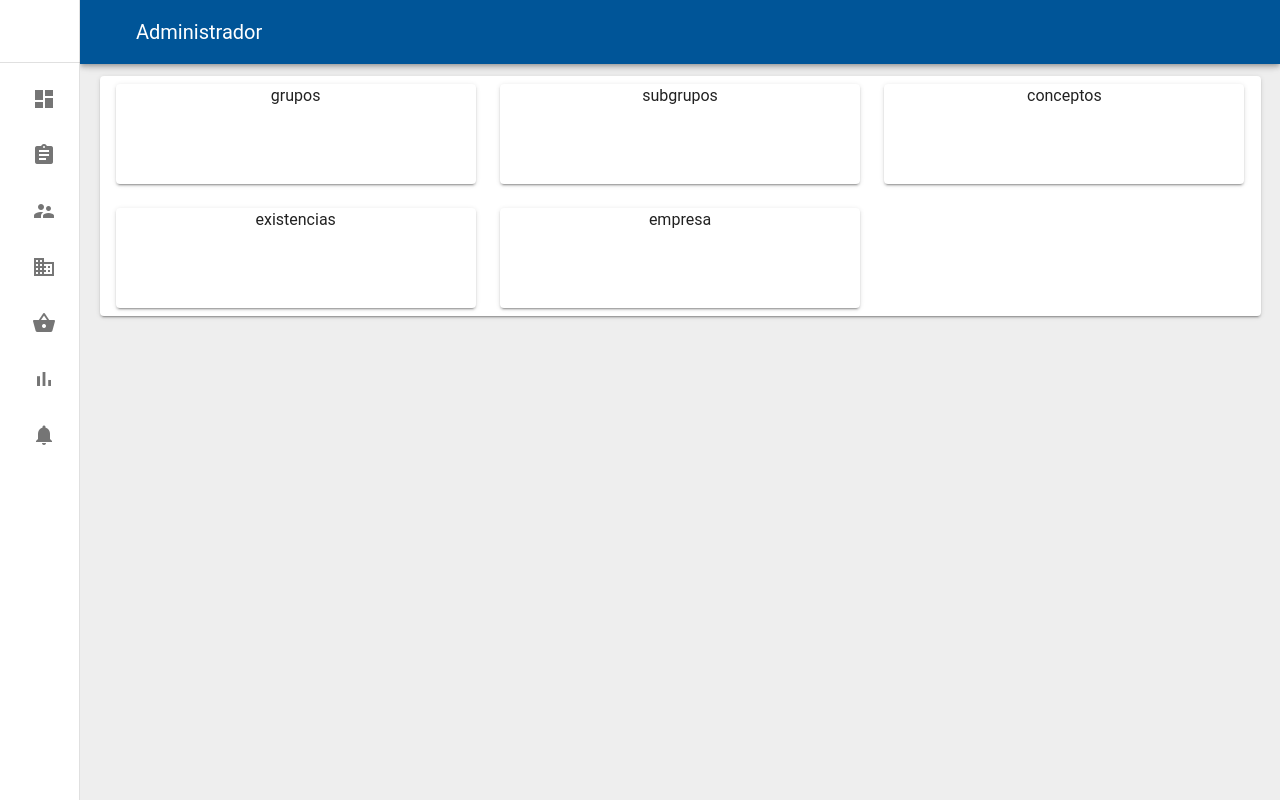
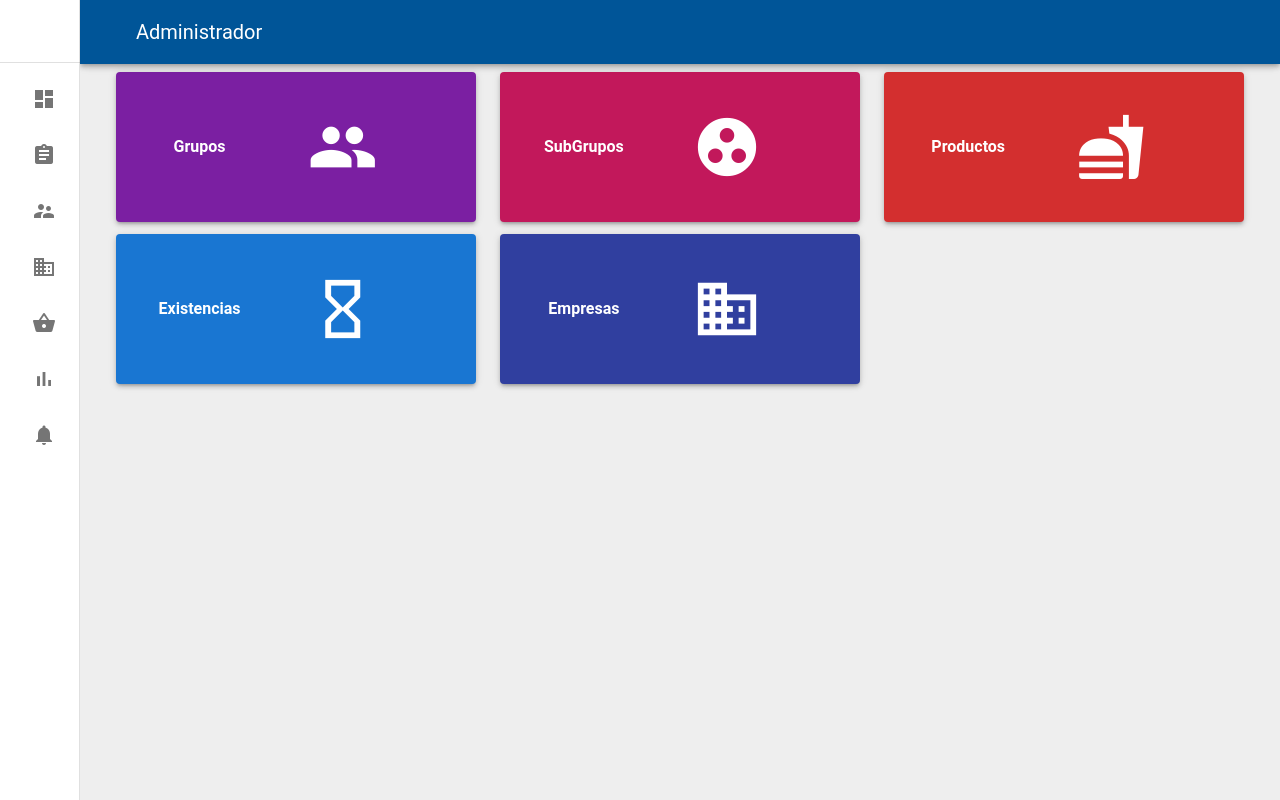
Before and after one commit to iriojose/hoyprovoca-admin, a Vue app: page /inventario in a window 1280 px wide. Built offline with nearby package versions, Linux system fonts and the light colour scheme; what vue-croppa would draw is missing.

Commit message:
diseño de crud en inventario

```diff
--- a/src/components/formInventario/FormExistencia.vue
+++ b/src/components/formInventario/FormExistencia.vue
@@ -65,7 +65,7 @@
                     </v-col>
                     <v-col cols="12" md="3" sm="10" offset-sm="1" v-for="(resultado,i) in resultados" :key="i" class="ma-1 pa-2">
                         <v-card @click="postMovimiento(resultado)" width="100%" height="200" elevation="0">
-                            <v-img contain height="200" width="100%" :src="'http://localhost:81/api/images/'+resultado.imagen"></v-img>
+                            <v-img contain height="200" width="100%" :src="ruta+resultado.imagen"></v-img>
                         </v-card>
                     </v-col>
                 </v-row>
@@ -83,7 +83,7 @@
                 <v-icon dark>
                     check_circle
                 </v-icon>
-                Se ha  exitosamente.
+                Se ha editado exitosamente.
             </div>
         </v-snackbar>
    </div>
@@ -97,7 +97,6 @@ import validations from '@/validations/validations';
     export default {
         data() {
             return {
-                ruta:'http://192.168.0.253:81/api/images/',
                 loading:false,
                 snackbar:false,
                 error:null,
@@ -106,6 +105,7 @@ import validations from '@/validations/validations';
                 precio:null,
                 empresa:null,
                 ...validations,
+                ruta:'http://192.168.0.253:81/api/images/',
                 data:{
                     depositos_id:1,
                     conceptos_id:0,
--- a/src/components/formInventario/FormGrupo.vue
+++ b/src/components/formInventario/FormGrupo.vue
@@ -1,8 +1,47 @@
 <template>
+    <v-container>
+        <v-toolbar flat color="white">
+            <v-toolbar-title>Grupos</v-toolbar-title>
+            <v-spacer></v-spacer>
+            <v-btn color="#005598" dark class="mb-2" @click="dialog=!dialog">
+                Nuevo <v-icon dark class="mx-2">add_circle</v-icon>
+            </v-btn>
+        </v-toolbar>
+        <v-data-table
+            :headers="headers"
+            :items="grupos"
+            sort-by="id"
+            class="elevation-0"
+        >
+            <template v-slot:item.action="{ item }">
+                <v-icon
+                    small
+                    class="mr-2"
+                    @click="editItem(item)"
+                >
+                    edit
+                </v-icon>
+                <v-icon
+                    small
+                    @click="deleteItem(item)"
+                >
+                    delete
+                </v-icon>
+            </template>
+        </v-data-table>
+
+        <v-dialog v-model="dialog" width="600">
+            <v-card>
+                <v-card-title>
+                    Agregar
+                    <v-spacer></v-spacer>
+                    <v-icon @click="dialog = false">
+                        cancel
+                    </v-icon>
+                </v-card-title>
+                <v-card-text>
                     <v-form v-model="valid" @submit.prevent="">
-        <v-row justify="center" align="center" class="fill-height">
-            <v-col cols="12" md="4" sm="12">
-                <v-card width="100%" height="500" elevation="5" class="pa-5">
+                        <v-card width="100%" height="500" elevation="0" class="pa-5">
                             <v-row>
                                 <v-col cols="12" md="12" sm="12">
                                     <v-card width="100%" height="220" class="pa-2">
@@ -36,22 +75,25 @@
                                     />
                                 </v-col>
                                 <v-col cols="12" md="12" sm="12">
+                                    <v-card-actions>
+                                        <v-spacer></v-spacer>
                                         <v-btn
-                                block
-                                color="#005598"
-                                width="100%"
                                             :dark="valid"
                                             :disabled="!valid"
                                             class="white--text caption"
-                                @click="postGrupos"
                                         >
                                             Enviar
                                         </v-btn>
+                                        <v-btn @click="dialog = false">cancelar</v-btn>
+                                    </v-card-actions>
                                 </v-col>
                             </v-row>
                         </v-card>
-            </v-col>
-        </v-row>
+                    </v-form>
+                </v-card-text>
+
+            </v-card>
+        </v-dialog>
 
         <v-snackbar v-model="snackbar" :color="error ? '#C62828':'#2E7D32'" right>
             <div v-if="error">
@@ -64,10 +106,10 @@
                 <v-icon dark>
                     check_circle
                 </v-icon>
-                Se ha registrado exitosamente.
+                La instrucción se ejecuto exitosamente.
             </div>
         </v-snackbar>
-    </v-form>
+    </v-container>
 </template>
 
 <script>
@@ -77,11 +119,21 @@ import validations from '@/validations/validations';
     export default {
         data() {
             return {
+                dialog: false,
+                headers: [
+                    {text: 'Id',align: 'left',sortable: true,value:'id',},
+                    { text: 'Nombre',sortable: true, value: 'nombre' },
+                    { text: 'Visualizar', value: 'visualizar' },
+                    { text: 'posicion', value: 'posicion' },
+                    { text: 'Imagen', value: 'imagen' },
+                    { text: 'Acciones', value: 'action', sortable: false },
+                ],
+                grupos:[],
                 valid:false,
                 snackbar:false,
                 error:null,
                 imagen:null,
-                showImage:null,
+                showImage:'http://192.168.0.253:81/api/images/default.png',
                 ...validations,
                 rules: [
                     value => !value || value.size < 2000000 || 'Debe pesar menos de 2 MB!',
@@ -90,14 +142,47 @@ import validations from '@/validations/validations';
                     nombre:'',
                     visualizar:1,
                     posicion:1,
-                    imagen:"default"
+                    imagen:"default.png"
                 }
             }
         },
+        mounted() {
+            this.getGrupos();
+        },
         methods: {
+            getGrupos(){
+                Grupos().get("/").then((response) => {
+                    this.grupos = response.data.data;
+                }).catch(e => {
+                    console.log(e);
+                });
+            },
+            deleteGrupos(item){
+                Grupos().delete(`/${item.id}`).then((response) =>{
+                    console.log(response);
+                    const index = this.grupos.indexOf(item);
+                    this.grupos.splice(index, 1);
+                    this.snackbar=true;
+                }).catch(e => {
+                    console.log(e);
+                    this.snackbar=true;
+                    this.error="Ocurrio un error.";
+                });
+            },
+            update(item){
+                Grupos().post(`/${item.id}`).then((response) => {
+                    console.log(response);
+                    const index = this.grupos.indexOf(item);
+                    this.grupos[index]=item;
+                    this.snackbar=true;
+                }).catch(e => {
+                    console.log(e);
+                    this.snackbar=true;
+                    this.error="Ocurrio un error.";
+                })
+            },
             postGrupos(){
                 this.error=null;
-
                 Grupos().post("/",{data:this.data}).then((response) => {
                     console.log(response);
                     this.snackbar=true;
@@ -117,6 +202,12 @@ import validations from '@/validations/validations';
                     }
                     reader.readAsDataURL(evt);
                 }
+            },
+            deleteItem(item){
+                confirm('¿Esta seguro de eliminar este Grupo?') && this.deleteGrupos(item);
+            },
+            editItem(item){
+                console.log(item);
             }
         },
     }
--- a/src/components/navbar/BarraLateral.vue
+++ b/src/components/navbar/BarraLateral.vue
@@ -41,7 +41,7 @@ import {mapState, mapActions} from 'vuex';
         data(){
             return{
                 items:[
-                    {icon:"dashboard",text:"Principal",path:"/"},
+                    {icon:"dashboard",text:"Principal",path:"/dashboard"},
                     {icon:"assignment",text:"Inventario",path:"/Inventario"},
                     {icon:"supervisor_account",text:"Clientes",path:"/clientes"},
                     {icon:"business",text:"Empresas",path:"/empresas"},
--- /dev/null
+++ b/src/services/ruta.js
@@ -0,0 +1,5 @@
+
+//ruta para acceder a las imagenes
+const ruta=process.env.VUE_APP_RUTA;
+
+export default ruta;
--- a/src/views/inventario/Inventario.vue
+++ b/src/views/inventario/Inventario.vue
@@ -1,13 +1,24 @@
 <template>
     <div>
-        <v-card width="100%" class="px-4 py-2">
+        <v-card width="100%" class="px-4 py-2" elevation="0" color="#eee">
             <v-row>
                 <v-col cols="12" sm="12" lg="4" md="6" v-for="(opcion,i) in opciones" :key="i" @click="openDialog(i+1)">
                    <v-tooltip right>
                         <template v-slot:activator="{ on }">
-                           <v-card width="100%" height="100" v-on="on">
-                                <div class="text-center">{{opcion.icon}}</div>
-                            </v-card>
+                            <v-hover v-slot:default="{hover}">
+                                <v-card width="100%" height="150" v-on="on" :color="opcion.color" :elevation="hover ? 10:3">
+                                    <v-row justify="center" align="center" class="fill-height">
+                                        <v-col cols="12" sm="6" md="6">
+                                                <div class="text-center white--text font-weight-bold">{{opcion.text}}</div>
+                                        </v-col>
+                                        <v-col cols="12" sm="6" md="6">
+                                            <v-icon dark size="70">
+                                                {{opcion.icon}}
+                                            </v-icon>
+                                        </v-col>
+                                    </v-row>
+                                </v-card>
+                            </v-hover>
                         </template>
                         <span>{{opcion.text}}</span>
                    </v-tooltip>
@@ -23,11 +34,11 @@
                     </v-icon>
                 </v-btn>
                 <v-spacer></v-spacer>
-                    <div class="title font-weight-bold" v-show="opc==1">Crear Grupo</div>
-                    <div class="title font-weight-bold" v-show="opc==2">Crear SubGrupo</div>
-                    <div class="title font-weight-bold" v-show="opc==3">Crear Concepto</div>
-                    <div class="title font-weight-bold" v-show="opc==4">Actualizar Existencias</div>
-                    <div class="title font-weight-bold" v-show="opc==5">Crear Empresa</div>
+                    <div class="title font-weight-bold" v-show="opc==1">Grupos</div>
+                    <div class="title font-weight-bold" v-show="opc==2">SubGrupos</div>
+                    <div class="title font-weight-bold" v-show="opc==3">Producto</div>
+                    <div class="title font-weight-bold" v-show="opc==4">Existencias</div>
+                    <div class="title font-weight-bold" v-show="opc==5">Empresas</div>
                 <v-spacer></v-spacer>
             </v-card-title>
             <v-card>
@@ -61,11 +72,11 @@ import FormEmpresa from '@/components/formInventario/FormEmpresa';
                 dialog:false,
                 opc:0,
                 opciones:[
-                    {text:'Crear Grupo',icon:'grupos',color:''},
-                    {text:'Crear Subgrupo',icon:'subgrupos',color:''},
-                    {text:'Agregar conceptos',icon:'conceptos',color:''},
-                    {text:'Manejo de Existencias',icon:'existencias',color:''},
-                    {text:'Crear Empresa',icon:'empresa',color:''}
+                    {text:'Grupos',icon:'group',color:'#7B1FA2'},
+                    {text:'SubGrupos',icon:'group_work',color:'#C2185B'},
+                    {text:'Productos',icon:'fastfood',color:'#D32F2F'},
+                    {text:'Existencias',icon:'hourglass_empty',color:'#1976D2'},
+                    {text:'Empresas',icon:'business',color:'#303F9F'}
                 ]
             }
         },
```
Also changed, not shown: src/components/auth/FormLogin.vue (+4 -4 lines), src/components/formInventario/prueba.vue (deleted), src/views/home/Home.vue (line endings or trailing spaces). Lines whose indentation alone changed are shown as unchanged.
